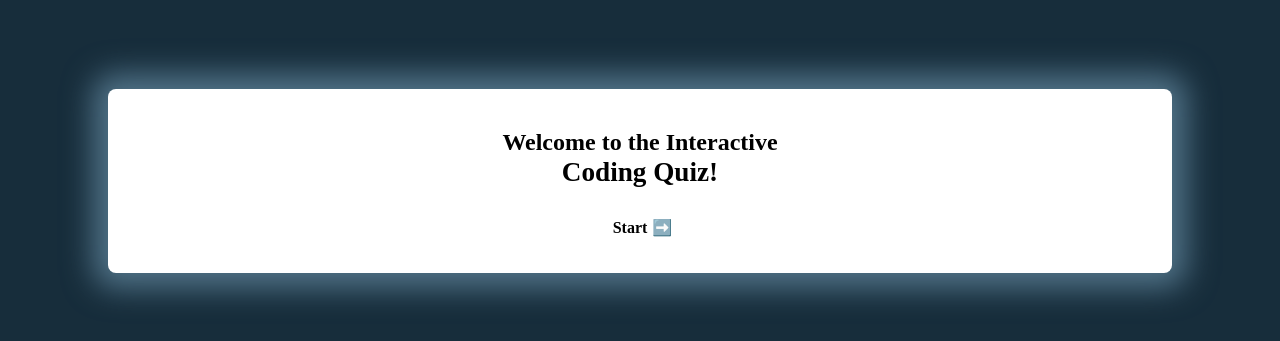
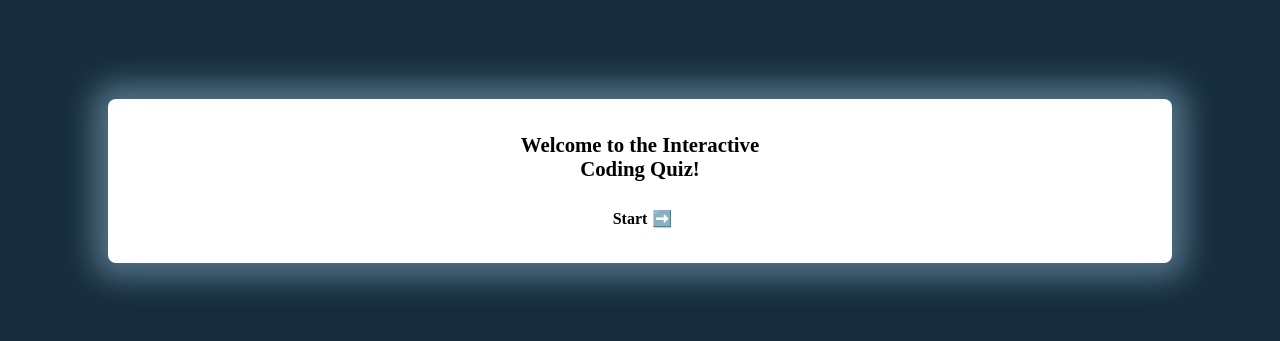
Before and after one commit to Evan8383/responsive-coding-quiz, a plain HTML site: page index.html in a window 1280 px wide. Shown: the part 219-560 px from the top of the page. Drawn offline with Linux system fonts and the light colour scheme.

Commit message:
Minor visual changes

```diff
--- a/assets/styles.css
+++ b/assets/styles.css
@@ -24,10 +24,7 @@ body{
   box-shadow: 0 0 30px 15px #517388;
 }
 .welcome-card h1{
-  font-size: 1.5em;
-}
-.welcome-card span{
-  font-size: 1.7rem;
+  font-size: 1.3em;
 }
 .welcome-card span::before{
   content: "\a";
```
